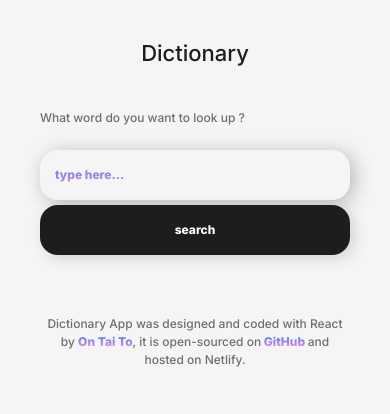
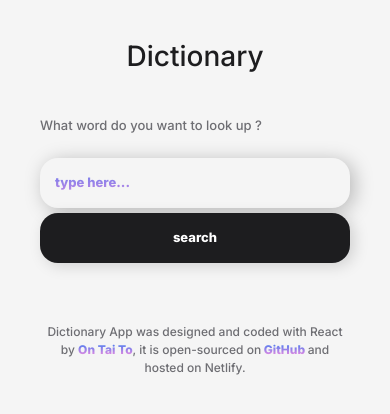
Before and after one commit to EvaSuper0115/dictionary-project, a React (Create React App) app: page / in a window 390 px wide. Shown: the top 414 px of the page. Built offline with nearby package versions, Linux system fonts and the light colour scheme.

Commit message:
Update App.css

```diff
--- a/src/App.css
+++ b/src/App.css
@@ -155,8 +155,4 @@ footer a {
   .form {
     grid-template-columns: 1fr;
   }
-  :root {
-    --accent-font-size: 22px;
-    --primary-font-size: 12px;
-  }
 }
```
